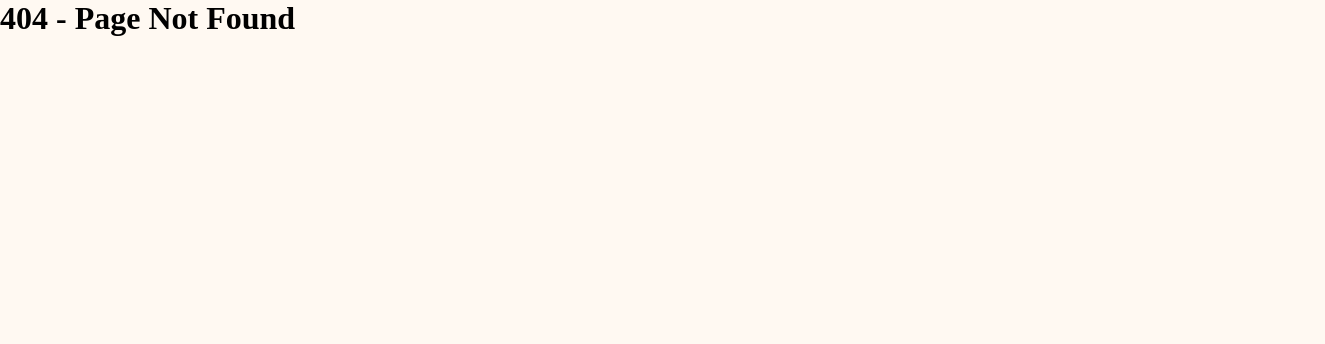
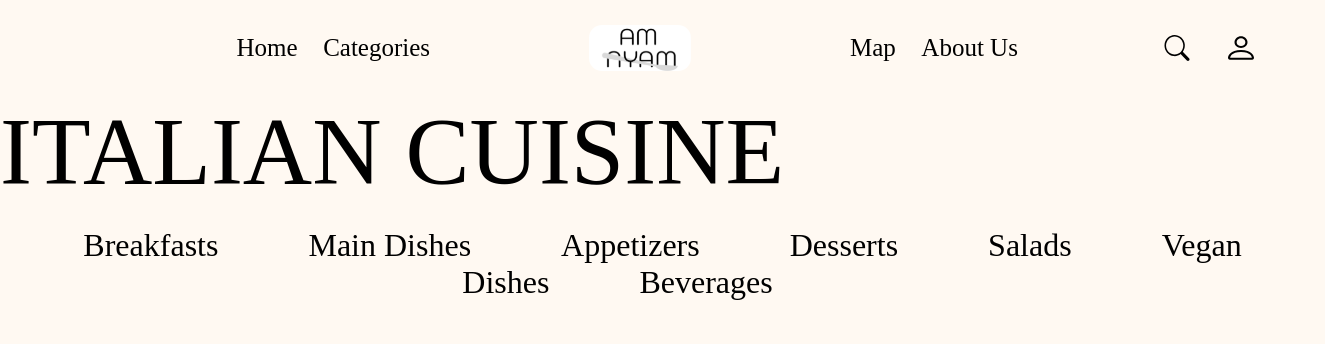
Before and after one commit to VladyslavFiniahin/RW-Project-Front, a React (Create React App) app: page /categories/italian in a window 1280 px wide. Before the commit this address had no page. Shown: the top 344 px of the page, 1325 px wide, since content can reach past the window. Built offline with nearby package versions, Linux system fonts and the light colour scheme; grey boxes are pictures that could not be loaded.

Commit message:
links and routes

```diff
--- a/src/App.js
+++ b/src/App.js
@@ -3,6 +3,7 @@ import { BrowserRouter, Routes, Route } from "react-router-dom";
 import Mainpage from "./pages/Mainpage/Mainpage"
 import Categories from "./pages/Categories/Categories"
 import NotFound from "./pages/NotFound"
+import ItalianCategory from "./pages/Categories/ItalianCategory/ItalianCategory"
 
 function App() {
   return (
@@ -11,6 +12,7 @@ function App() {
         <Routes>
           <Route path="/" element={<Mainpage />}/>
           <Route path="/categories" element={<Categories />} />
+          <Route path="/categories/italian" element={<ItalianCategory />} />
           <Route path="*" element={<NotFound />} />
         </Routes>
       </BrowserRouter>
--- a/src/components/CategorySlider/CategorySlider.jsx
+++ b/src/components/CategorySlider/CategorySlider.jsx
@@ -3,18 +3,18 @@ import styles from "./CategorySlider.module.css";
 
 const CategorySlider = () => {
     const data = [
-        { img: "./Categories/american.svg", name: "American", link: "#" },
-        { img: "./Categories/chinese.svg", name: "Chinese", link: "#" },
-        { img: "./Categories/french.svg", name: "French", link: "#" },
-        { img: "./Categories/greek.svg", name: "Greek", link: "#" },
-        { img: "./Categories/indian.svg", name: "Indian", link: "#" },
-        { img: "./Categories/italian.svg", name: "Italian", link: "#" },
-        { img: "./Categories/japanese.svg", name: "Japanese", link: "#" },
-        { img: "./Categories/korean.svg", name: "Korean", link: "#" },
-        { img: "./Categories/mexican.svg", name: "Mexican", link: "#" },
-        { img: "./Categories/spanish.svg", name: "Spanish", link: "#" },
-        { img: "./Categories/turkish.svg", name: "Turkish", link: "#" },
-        { img: "./Categories/ukrainian.svg", name: "Ukranian", link: "#" },
+        { img: "/Categories/american.svg", name: "American", link: "#" },
+        { img: "/Categories/chinese.svg", name: "Chinese", link: "#" },
+        { img: "/Categories/french.svg", name: "French", link: "#" },
+        { img: "/Categories/greek.svg", name: "Greek", link: "#" },
+        { img: "/Categories/indian.svg", name: "Indian", link: "#" },
+        { img: "/Categories/italian.svg", name: "Italian", link: "#" },
+        { img: "/Categories/japanese.svg", name: "Japanese", link: "#" },
+        { img: "/Categories/korean.svg", name: "Korean", link: "#" },
+        { img: "/Categories/mexican.svg", name: "Mexican", link: "#" },
+        { img: "/Categories/spanish.svg", name: "Spanish", link: "#" },
+        { img: "/Categories/turkish.svg", name: "Turkish", link: "#" },
+        { img: "/Categories/ukrainian.svg", name: "Ukranian", link: "#" },
     ];
 
     const [currentIndex, setCurrentIndex] = useState(0);
--- a/src/components/Header/Header.jsx
+++ b/src/components/Header/Header.jsx
@@ -1,5 +1,6 @@
 import React from "react";
 import styles from "./Header.module.css";
+import {Link} from "react-router-dom"
 
 const Header = () => {
 
@@ -7,10 +8,10 @@ const Header = () => {
   return (
     <div className={styles.header}>
       <div className={styles.group1}>
-        <div className={styles.g1_item1}>Home</div>
-        <div className={styles.g1_item2}>Categories</div>
+        <div className={styles.g1_item1}><Link className={styles.link} to="/">Home</Link></div>
+        <div className={styles.g1_item2}><Link className={styles.link} to="/categories">Categories</Link></div>
       </div>
-      <img src="header/logo.svg" alt="logoo" className={styles.center_img}/>
+      <img src="/header/logo.svg" alt="logoo" className={styles.center_img}/>
       <div className={styles.group2}>
         <div className={styles.g2_item1}>Map</div>
         <div className={styles.g2_item1}>About Us</div>
--- a/src/components/Header/Header.module.css
+++ b/src/components/Header/Header.module.css
@@ -1,3 +1,9 @@
+.link {
+  text-decoration: none;
+  color: #000;
+  cursor: pointer;
+}
+
 .header {
   height: 12vh; /* Збільшена висота для розміщення логотипа */
   position: relative;
--- a/src/pages/Categories/Categories.jsx
+++ b/src/pages/Categories/Categories.jsx
@@ -13,7 +13,7 @@ const Categories = () => {
         <div className={styles.Categories}>
         <Header/>
         <div className={styles.categorytitle}>
-                 CATEGORIES
+        CATEGORIES
         </div>
         <div className={styles.section}>
         <CategorySlider/>
--- a/src/pages/Categories/Categories.module.css
+++ b/src/pages/Categories/Categories.module.css
@@ -1,6 +1,6 @@
-* {
-    background-color: #FFF9F2;
-}
+/* {
+  background-color: #FFF9F2;
+} */
 
 .section {
     padding: 100px 48px;
--- a/src/pages/Categories/ItalianCategory/ItalianCategory.jsx
+++ b/src/pages/Categories/ItalianCategory/ItalianCategory.jsx
@@ -47,15 +47,6 @@ const ItalianCategory = () => {
             </div>
           ))}
         </div>
-
-        <div className={styles.track}>
-          {dishes.map((dish) => (
-            <div className={styles.item} key={dish.id}>
-              <img src={dish.image} alt={dish.name} />
-                <p>{dish.name}</p>
-            </div>
-          ))}
-        </div>
       </main>
     </div>
     <Footer/>
```
